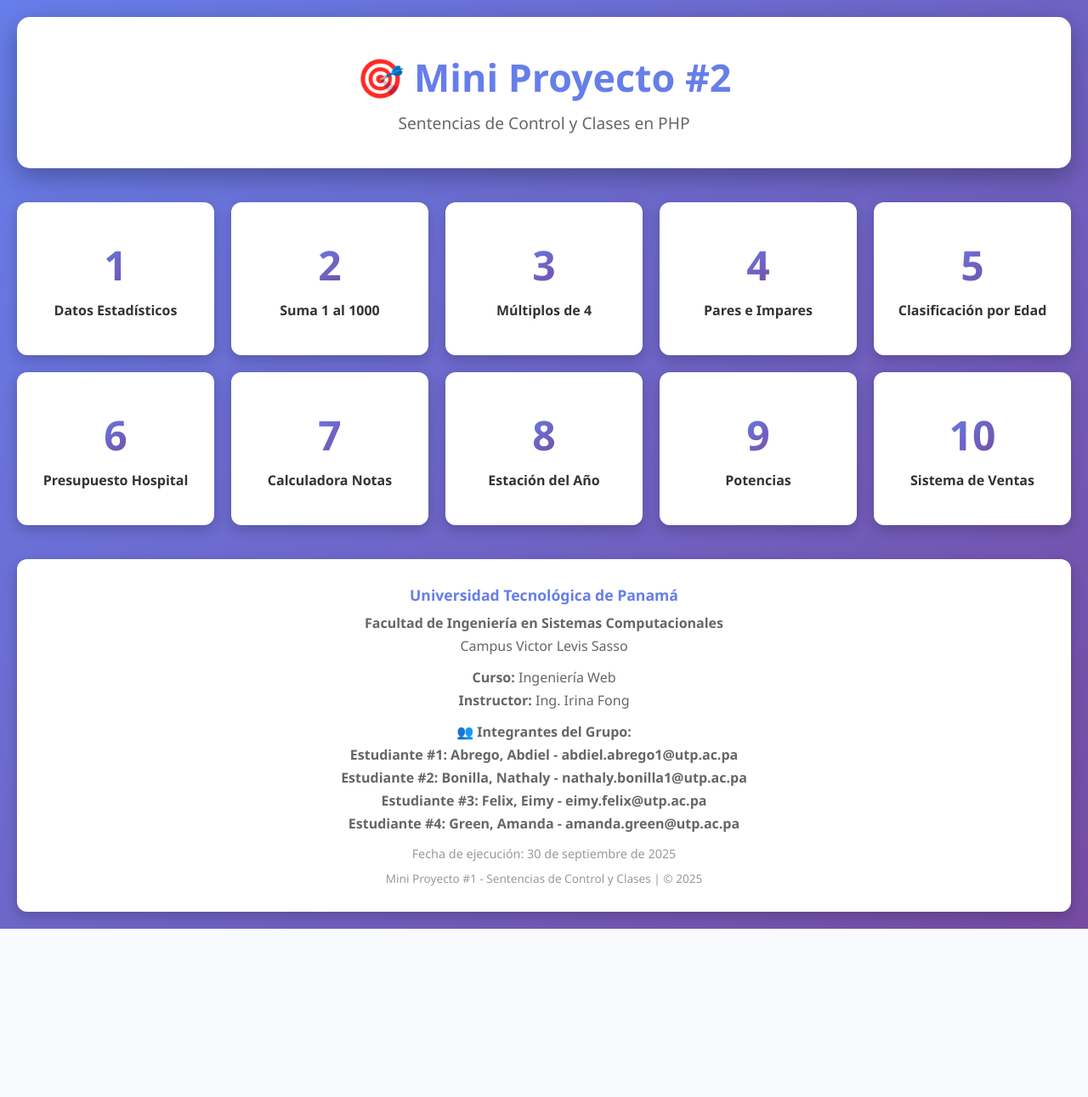
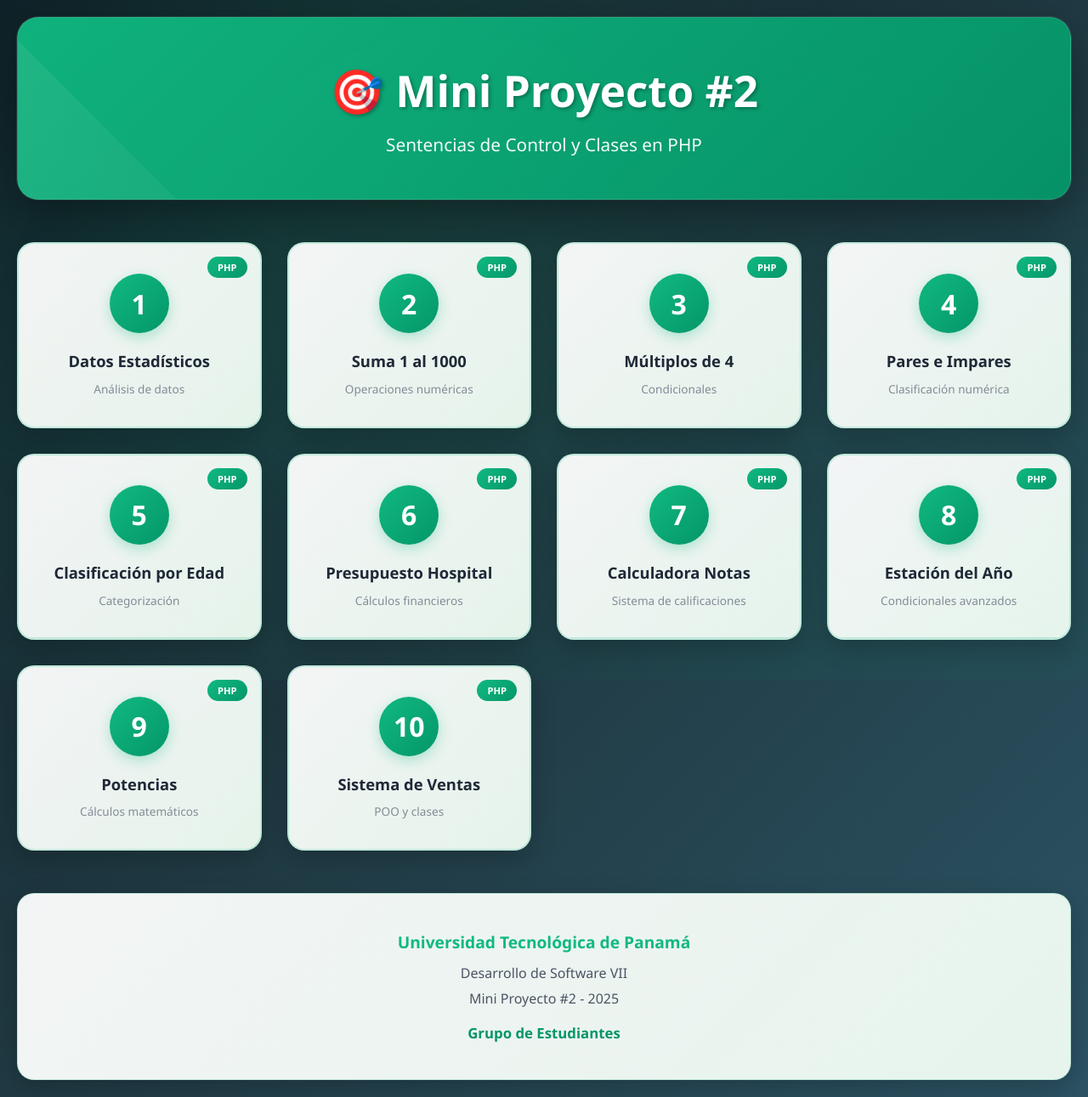
Before and after one commit to NathalyB-Mcklean/Mini-proyecto-1, a PHP site: page / in a window 1280 px wide. Shown: the whole page at 85% size. Before the commit the page ends 1093 px from the top, so only its background shows below. Run offline with PHP 8.4, Linux system fonts and the light colour scheme.

Commit message:
modificacion en el index

```diff
--- a/index.php
+++ b/index.php
@@ -5,10 +5,6 @@
     <meta name="viewport" content="width=device-width, initial-scale=1.0">
     <title>Mini Proyecto #2 - Menú Principal</title>
     <style>
-        /* ========================================
-           Mini Proyecto #2 - Estilos Generales
-           ======================================== */
-
         * {
             margin: 0;
             padding: 0;
@@ -17,160 +13,272 @@
 
         body {
             font-family: 'Segoe UI', Tahoma, Geneva, Verdana, sans-serif;
-            background: linear-gradient(135deg, #667eea 0%, #764ba2 100%);
+            background: linear-gradient(135deg, #0f2027 0%, #203a43 50%, #2c5364 100%);
             min-height: 100vh;
             padding: 20px;
+            position: relative;
+            overflow-x: hidden;
+        }
+
+        /* Efecto de partículas de fondo */
+        body::before {
+            content: '';
+            position: fixed;
+            top: 0;
+            left: 0;
+            width: 100%;
+            height: 100%;
+            background-image:
+                radial-gradient(circle at 20% 50%, rgba(16, 185, 129, 0.1) 0%, transparent 50%),
+                radial-gradient(circle at 80% 80%, rgba(5, 150, 105, 0.1) 0%, transparent 50%),
+                radial-gradient(circle at 40% 20%, rgba(34, 197, 94, 0.08) 0%, transparent 50%);
+            pointer-events: none;
+            z-index: 0;
         }
 
         .container {
             max-width: 1400px;
             margin: 0 auto;
+            position: relative;
+            z-index: 1;
         }
 
-        /* ========================================
-           Header
-           ======================================== */
+        /* Header mejorado */
+        header {
+            background: linear-gradient(135deg, rgba(16, 185, 129, 0.95) 0%, rgba(5, 150, 105, 0.95) 100%);
+            padding: 50px 40px;
+            border-radius: 25px;
+            box-shadow: 0 20px 60px rgba(0, 0, 0, 0.4), 0 0 0 1px rgba(255, 255, 255, 0.1);
+            margin-bottom: 50px;
+            text-align: center;
+            backdrop-filter: blur(10px);
+            border: 1px solid rgba(255, 255, 255, 0.1);
+            position: relative;
+            overflow: hidden;
+        }
 
-        header {
-            background: white;
-            padding: 40px;
-            border-radius: 15px;
-            box-shadow: 0 10px 30px rgba(0, 0, 0, 0.3);
-            margin-bottom: 40px;
-            text-align: center;
+        header::before {
+            content: '';
+            position: absolute;
+            top: -50%;
+            left: -50%;
+            width: 200%;
+            height: 200%;
+            background: linear-gradient(45deg, transparent, rgba(255, 255, 255, 0.1), transparent);
+            transform: rotate(45deg);
+            animation: shine 3s infinite;
+        }
+
+        @keyframes shine {
+            0% { transform: translateX(-100%) translateY(-100%) rotate(45deg); }
+            100% { transform: translateX(100%) translateY(100%) rotate(45deg); }
         }
 
         header h1 {
-            color: #667eea;
-            font-size: 2.8em;
-            margin-bottom: 10px;
+            color: white;
+            font-size: 3.2em;
+            margin-bottom: 15px;
+            text-shadow: 2px 2px 4px rgba(0, 0, 0, 0.3);
+            font-weight: 700;
+            position: relative;
+            z-index: 1;
         }
 
         header p {
-            color: #666;
-            font-size: 1.2em;
+            color: rgba(255, 255, 255, 0.95);
+            font-size: 1.3em;
+            position: relative;
+            z-index: 1;
+            font-weight: 500;
         }
 
-        /* ========================================
-           Contenedor de Problemas
-           ======================================== */
-
+        /* Grid de problemas */
         .problems-container {
             display: grid;
-            grid-template-columns: repeat(5, 1fr);
-            gap: 20px;
-            margin-bottom: 40px;
+            grid-template-columns: repeat(auto-fit, minmax(280px, 1fr));
+            gap: 30px;
+            margin-bottom: 50px;
         }
 
-        /* ========================================
-           Boxes de Problemas
-           ======================================== */
-
+        /* Tarjetas de problemas rediseñadas */
         .problem-box {
-            background: white;
-            border-radius: 12px;
-            padding: 30px 20px;
+            background: linear-gradient(135deg, rgba(255, 255, 255, 0.95) 0%, rgba(240, 253, 244, 0.95) 100%);
+            border-radius: 20px;
+            padding: 35px 25px;
             text-align: center;
             text-decoration: none;
-            color: #333;
-            transition: all 0.3s ease;
-            box-shadow: 0 5px 15px rgba(0, 0, 0, 0.2);
+            color: #1f2937;
+            transition: all 0.4s cubic-bezier(0.175, 0.885, 0.32, 1.275);
+            box-shadow: 0 10px 30px rgba(0, 0, 0, 0.2);
             display: flex;
             flex-direction: column;
             align-items: center;
             justify-content: center;
-            min-height: 180px;
+            min-height: 200px;
+            position: relative;
+            overflow: hidden;
+            border: 2px solid rgba(16, 185, 129, 0.2);
+        }
+
+        .problem-box::before {
+            content: '';
+            position: absolute;
+            top: 0;
+            left: 0;
+            width: 100%;
+            height: 100%;
+            background: linear-gradient(135deg, #10b981 0%, #059669 100%);
+            transform: translateY(100%);
+            transition: transform 0.4s ease;
+            z-index: 0;
+        }
+
+        .problem-box:hover::before {
+            transform: translateY(0);
         }
 
         .problem-box:hover {
-            transform: translateY(-10px);
-            box-shadow: 0 15px 40px rgba(0, 0, 0, 0.3);
-            background: linear-gradient(135deg, #667eea 0%, #764ba2 100%);
+            transform: translateY(-15px) scale(1.02);
+            box-shadow: 0 25px 50px rgba(16, 185, 129, 0.4), 0 0 0 3px rgba(16, 185, 129, 0.3);
+            border-color: transparent;
+        }
+
+        .problem-icon {
+            width: 70px;
+            height: 70px;
+            background: linear-gradient(135deg, #10b981 0%, #059669 100%);
+            border-radius: 50%;
+            display: flex;
+            align-items: center;
+            justify-content: center;
+            margin-bottom: 20px;
+            box-shadow: 0 5px 15px rgba(16, 185, 129, 0.3);
+            transition: all 0.4s ease;
+            position: relative;
+            z-index: 1;
+        }
+
+        .problem-box:hover .problem-icon {
+            background: white;
+            transform: rotate(360deg) scale(1.1);
+            box-shadow: 0 8px 25px rgba(255, 255, 255, 0.3);
+        }
+
+        .problem-number {
+            font-size: 2em;
+            font-weight: bold;
+            color: white;
+            transition: all 0.4s ease;
+        }
+
+        .problem-box:hover .problem-number {
+            color: #10b981;
+        }
+
+        .problem-title {
+            font-size: 1.15em;
+            font-weight: 700;
+            line-height: 1.4;
+            margin-bottom: 10px;
+            position: relative;
+            z-index: 1;
+            transition: all 0.4s ease;
+        }
+
+        .problem-box:hover .problem-title {
             color: white;
         }
 
-        .problem-number {
-            font-size: 3em;
-            font-weight: bold;
-            margin-bottom: 10px;
-            background: linear-gradient(135deg, #667eea 0%, #764ba2 100%);
-            -webkit-background-clip: text;
-            -webkit-text-fill-color: transparent;
-            background-clip: text;
+        .problem-description {
+            font-size: 0.85em;
+            color: #6b7280;
+            position: relative;
+            z-index: 1;
+            transition: all 0.4s ease;
+            opacity: 0.8;
         }
 
-        .problem-box:hover .problem-number {
-            -webkit-text-fill-color: white;
-            background: none;
+        .problem-box:hover .problem-description {
+            color: rgba(255, 255, 255, 0.9);
         }
 
-        .problem-title {
-            font-size: 1em;
+        /* Badge de estado */
+        .problem-badge {
+            position: absolute;
+            top: 15px;
+            right: 15px;
+            background: linear-gradient(135deg, #10b981 0%, #059669 100%);
+            color: white;
+            padding: 5px 12px;
+            border-radius: 20px;
+            font-size: 0.7em;
             font-weight: 600;
-            line-height: 1.4;
+            z-index: 1;
+            transition: all 0.4s ease;
         }
 
-        /* ========================================
-           Footer
-           ======================================== */
+        .problem-box:hover .problem-badge {
+            background: white;
+            color: #10b981;
+        }
 
+        /* Footer mejorado */
         footer {
-            background: white;
-            padding: 25px;
-            border-radius: 12px;
-            box-shadow: 0 5px 15px rgba(0, 0, 0, 0.2);
+            background: linear-gradient(135deg, rgba(255, 255, 255, 0.95) 0%, rgba(240, 253, 244, 0.95) 100%);
+            padding: 35px;
+            border-radius: 20px;
+            box-shadow: 0 10px 30px rgba(0, 0, 0, 0.2);
             text-align: center;
+            border: 1px solid rgba(16, 185, 129, 0.2);
         }
 
         footer p {
-            color: #666;
-            margin: 5px 0;
+            color: #4b5563;
+            margin: 8px 0;
+            font-size: 1em;
         }
 
         footer .university {
             font-weight: bold;
-            color: #667eea;
-            font-size: 1.1em;
-            margin-bottom: 10px;
+            color: #10b981;
+            font-size: 1.2em;
+            margin-bottom: 12px;
         }
 
         footer .students {
-            color: #764ba2;
+            color: #059669;
             font-weight: 600;
-            margin-top: 15px;
+            margin-top: 18px;
+            font-size: 1.05em;
         }
 
-        /* ========================================
-           Responsive Design
-           ======================================== */
-
-        @media (max-width: 1200px) {
-            .problems-container {
-                grid-template-columns: repeat(3, 1fr);
-            }
+        /* Responsive */
+        @media (max-width: 768px) {
+            header h1 {
+                font-size: 2.2em;
             }
 
-        @media (max-width: 768px) {
-            header h1 {
-                font-size: 2em;
+            header p {
+                font-size: 1.1em;
             }
 
             .problems-container {
-                grid-template-columns: repeat(2, 1fr);
+                grid-template-columns: 1fr;
+                gap: 20px;
+            }
+
+            .problem-box {
+                min-height: 180px;
             }
         }
 
         @media (max-width: 480px) {
-            .problems-container {
-                grid-template-columns: 1fr;
-            }
-
             header {
-                padding: 25px;
+                padding: 35px 25px;
             }
 
             header h1 {
-                font-size: 1.8em;
+                font-size: 1.9em;
             }
 
             header p {
@@ -188,57 +296,102 @@
 
         <div class="problems-container">
             <a href="problema1.php" class="problem-box">
+                <span class="problem-badge">PHP</span>
+                <div class="problem-icon">
                     <div class="problem-number">1</div>
+                </div>
                 <div class="problem-title">Datos Estadísticos</div>
+                <div class="problem-description">Análisis de datos</div>
             </a>
 
             <a href="problema2.php" class="problem-box">
+                <span class="problem-badge">PHP</span>
+                <div class="problem-icon">
                     <div class="problem-number">2</div>
+                </div>
                 <div class="problem-title">Suma 1 al 1000</div>
+                <div class="problem-description">Operaciones numéricas</div>
             </a>
 
             <a href="problema3.php" class="problem-box">
+                <span class="problem-badge">PHP</span>
+                <div class="problem-icon">
                     <div class="problem-number">3</div>
+                </div>
                 <div class="problem-title">Múltiplos de 4</div>
+                <div class="problem-description">Condicionales</div>
             </a>
 
             <a href="problema4.php" class="problem-box">
+                <span class="problem-badge">PHP</span>
+                <div class="problem-icon">
                     <div class="problem-number">4</div>
+                </div>
                 <div class="problem-title">Pares e Impares</div>
+                <div class="problem-description">Clasificación numérica</div>
             </a>
 
             <a href="problema5.php" class="problem-box">
+                <span class="problem-badge">PHP</span>
+                <div class="problem-icon">
                     <div class="problem-number">5</div>
+                </div>
                 <div class="problem-title">Clasificación por Edad</div>
+                <div class="problem-description">Categorización</div>
             </a>
 
             <a href="problema6.php" class="problem-box">
+                <span class="problem-badge">PHP</span>
+                <div class="problem-icon">
                     <div class="problem-number">6</div>
+                </div>
                 <div class="problem-title">Presupuesto Hospital</div>
+                <div class="problem-description">Cálculos financieros</div>
             </a>
 
             <a href="problema7.php" class="problem-box">
+                <span class="problem-badge">PHP</span>
+                <div class="problem-icon">
                     <div class="problem-number">7</div>
+                </div>
                 <div class="problem-title">Calculadora Notas</div>
+                <div class="problem-description">Sistema de calificaciones</div>
             </a>
 
             <a href="problema8.php" class="problem-box">
+                <span class="problem-badge">PHP</span>
+                <div class="problem-icon">
                     <div class="problem-number">8</div>
+                </div>
                 <div class="problem-title">Estación del Año</div>
+                <div class="problem-description">Condicionales avanzados</div>
             </a>
 
             <a href="problema9.php" class="problem-box">
+                <span class="problem-badge">PHP</span>
+                <div class="problem-icon">
                     <div class="problem-number">9</div>
+                </div>
                 <div class="problem-title">Potencias</div>
+                <div class="problem-description">Cálculos matemáticos</div>
             </a>
 
             <a href="problema10.php" class="problem-box">
+                <span class="problem-badge">PHP</span>
+                <div class="problem-icon">
                     <div class="problem-number">10</div>
+                </div>
                 <div class="problem-title">Sistema de Ventas</div>
+                <div class="problem-description">POO y clases</div>
             </a>
         </div>
 
-        <?php include 'footer.php'; ?>
+        <footer>
+            <p class="university">Universidad Tecnológica de Panamá</p>
+            <p>Desarrollo de Software VII</p>
+            <p>Mini Proyecto #2 - 2025</p>
+            <p class="students">Grupo de Estudiantes</p>
+        </footer>
     </div>
 </body>
 </html>
```
Lines whose indentation alone changed are shown as unchanged.
